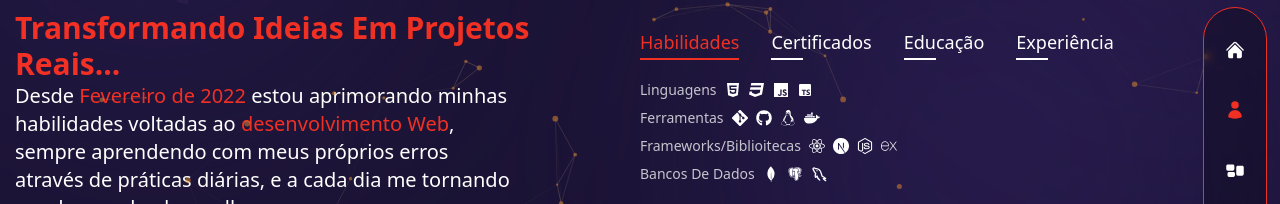
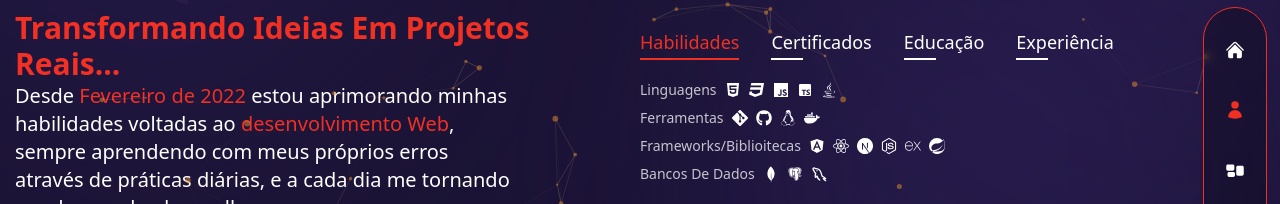
Before and after one commit to kevensouzz/my-portfolio, a Next.js app: page /sobre in a window 1280 px wide. Shown: the part 260-464 px from the top of the page. Built offline with nearby package versions, Linux system fonts and the light colour scheme.

Commit message:
update data

```diff
--- a/components/AboutData.jsx
+++ b/components/AboutData.jsx
@@ -10,7 +10,9 @@ import {
   FaReact,
   FaGithub,
   FaLinux,
-  FaDocker
+  FaDocker,
+  FaJava,
+  FaAngular
 } from "react-icons/fa";
 
 import {
@@ -19,6 +21,7 @@ import {
   SiMongodb,
   SiNextdotjs,
   SiNodedotjs,
+  SiSpring,
 } from "react-icons/si";
 
 import { TbBrandMysql } from "react-icons/tb"
@@ -36,6 +39,7 @@ const Data = [
           { icon: <FaCss3 />, name: "CSS" },
           { icon: <FaJs />, name: "JavaScript" },
           { icon: <BiLogoTypescript />, name: "TypeScript" }, ,
+          { icon: <FaJava />, name: "Java" }, ,
         ],
       },
       {
@@ -50,10 +54,12 @@ const Data = [
       {
         title: 'Frameworks/Biblioitecas',
         icons: [
+          { icon: <FaAngular />, name: "Angular.js" },
           { icon: <FaReact />, name: "React.js" },
           { icon: <SiNextdotjs />, name: "Next.js" },
           { icon: <SiNodedotjs />, name: "Node.js" },
           { icon: <SiExpress />, name: "Express.js" },
+          { icon: <SiSpring />, name: "Spring" },
         ],
       },
       {
--- a/components/HomeText.jsx
+++ b/components/HomeText.jsx
@@ -13,9 +13,7 @@ export default function HomeText() {
         <Typewriter
           options={{
             strings: [
-              "Desenvolvedor Fullstack",
-              "Desenvolvedor React",
-              "Desenvolvedor Node",
+              "Desenvolvedor Fullstack"
             ],
             autoStart: true,
             loop: true,
--- a/package.json
+++ b/package.json
@@ -1,5 +1,4 @@
 {
-  "name": "my-portfolio",
   "private": true,
   "scripts": {
     "dev": "next dev",
```
